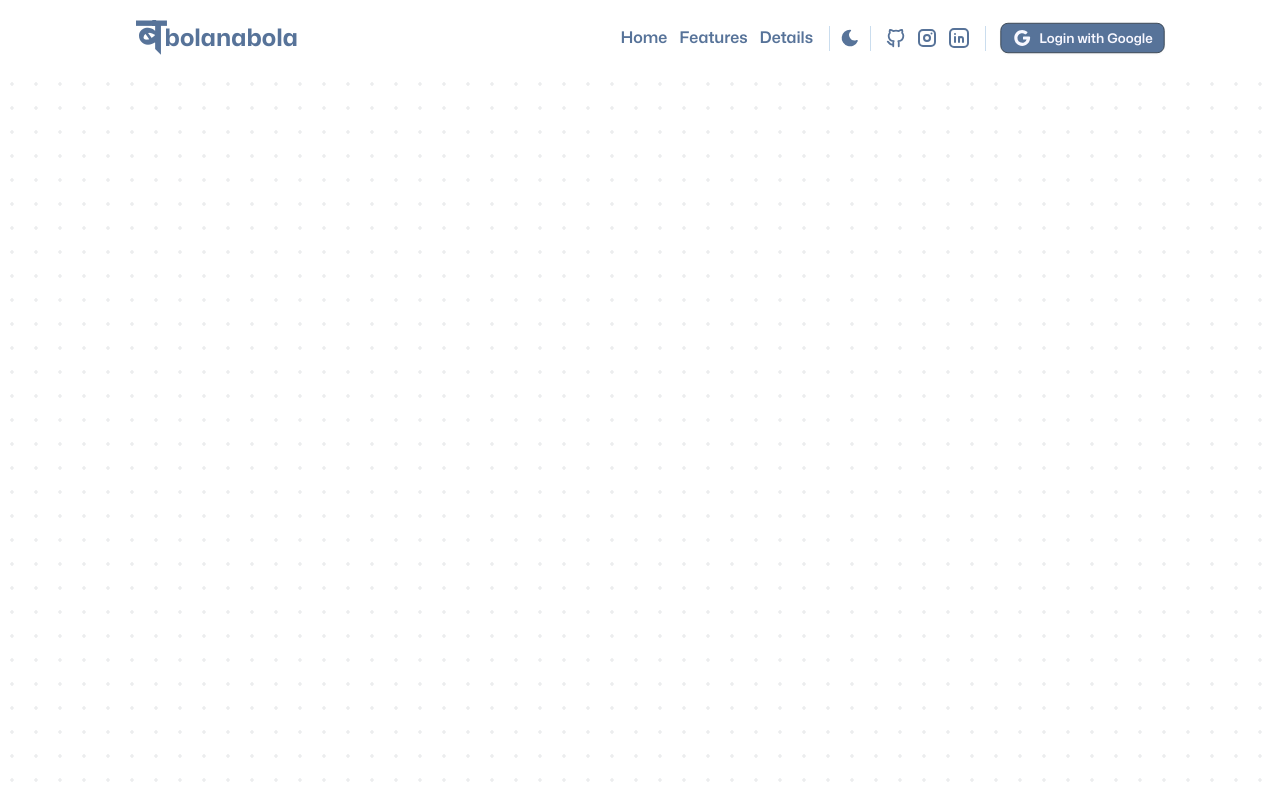
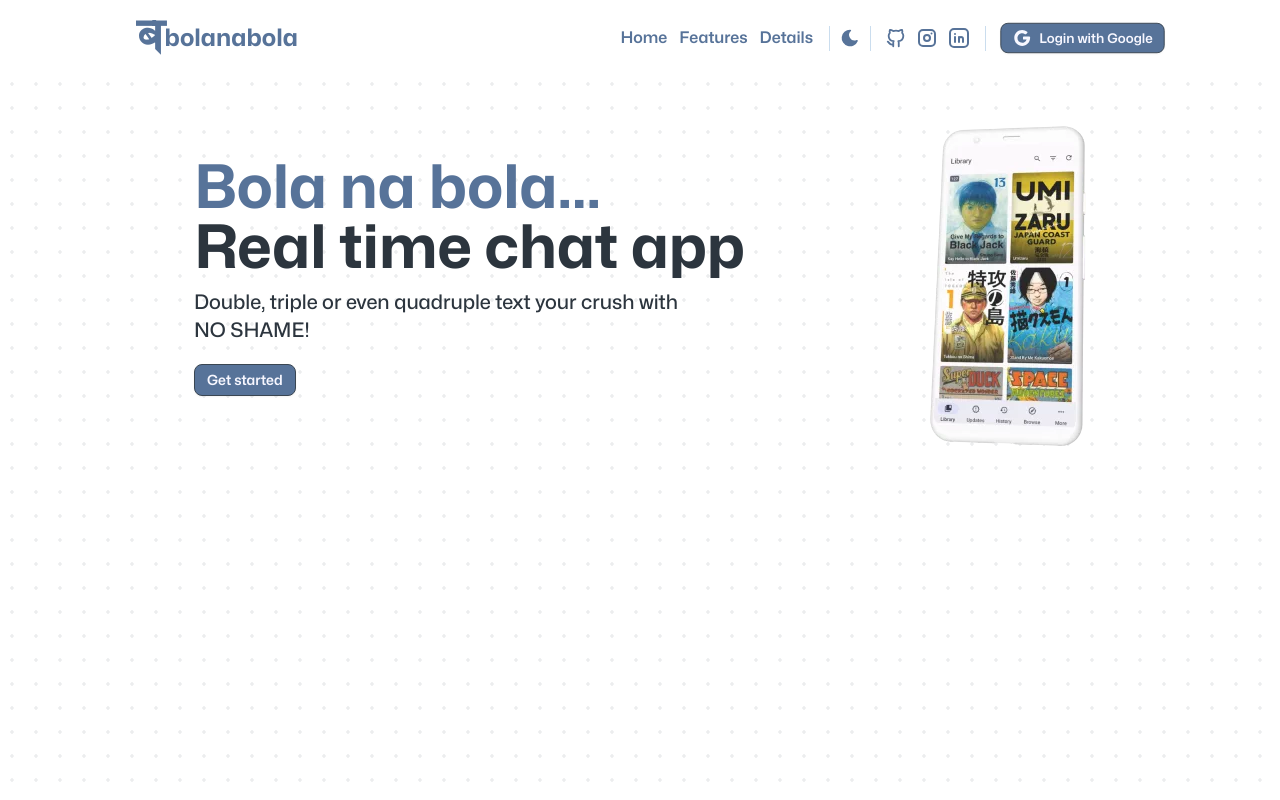
Before and after one commit to shivajichalise/bolanabola, a React (Vite) app in the folder frontend/: page /home in a window 1280 px wide. Built offline with nearby package versions, Linux system fonts and the light colour scheme.

Commit message:
adding Hero section

```diff
--- a/frontend/src/components/Hero.tsx
+++ b/frontend/src/components/Hero.tsx
@@ -1,21 +1,39 @@
+import { useSelector } from "react-redux"
+import phone from "../assets/phone_mockup.webp"
+import Button from "./Button"
+import { RootState } from "../store"
+
 const Hero = () => {
+    const theme = useSelector((state: RootState) => state.theme.mode)
+
     return (
         <div
-            className="hero mt-14 h-80 rounded-lg"
-            style={{
-                backgroundImage:
-                    "url(https://gifdb.com/images/high/sad-man-crying-meme-ewgjulv950crqr8m.webp)",
-            }}
+            className={`flex justify-center items-center pt-10 ${theme === "dark" && "bg-base-300"}`}
         >
-            <div className="hero-overlay bg-opacity-60 rounded-lg"></div>
-            <div className="hero-content text-center text-neutral-content">
-                <div className="w-full">
-                    <h1 className="text-4xl font-bold lg:text-6xl">
-                        Boldeu na hou.. boldeu &#128557;
+            <div className="w-4/5 flex flex-wrap-reverse justify-around items-center">
+                <div className="flex flex-col justify-center items-center lg:justify-start lg:items-start max-w-3/5 my-10">
+                    <h1 className="text-4xl md:text-6xl font-bold text-default-primary">
+                        Bola na bola...
                     </h1>
-                    <p className="py-2 text-lg lg:text-xl">
-                        k saro bhau khakoo ?
+                    <h2 className="text-3xl md:text-6xl font-bold text-base-content">
+                        Real time chat app
+                    </h2>
+                    <p className="mt-3 text-sm md:text-xl font-medium text-base-content w-2/3 md:w-5/6 text-center lg:text-left">
+                        Double, triple or even quadruple text your crush with NO
+                        SHAME!
                     </p>
+                    <Button
+                        style="default"
+                        size="sm"
+                        type="link"
+                        href="https://google.com"
+                        hasIcon={false}
+                        text="Get started"
+                        className="my-5"
+                    />
+                </div>
+                <div className="max-w-1/3 flex justify-center items-center">
+                    <img src={phone} />
                 </div>
             </div>
         </div>
--- a/frontend/src/pages/LandingPage.tsx
+++ b/frontend/src/pages/LandingPage.tsx
@@ -13,7 +13,12 @@ function LandingPage() {
         { title: "Typescript", description: "for static type checking" },
     ]
 
-    return <Navbar />
+    return (
+        <>
+            <Navbar />
+            <Hero />
+        </>
+    )
 }
 
 export default LandingPage
```
Also changed, not shown: frontend/src/assets/phone_mockup.webp (added).
